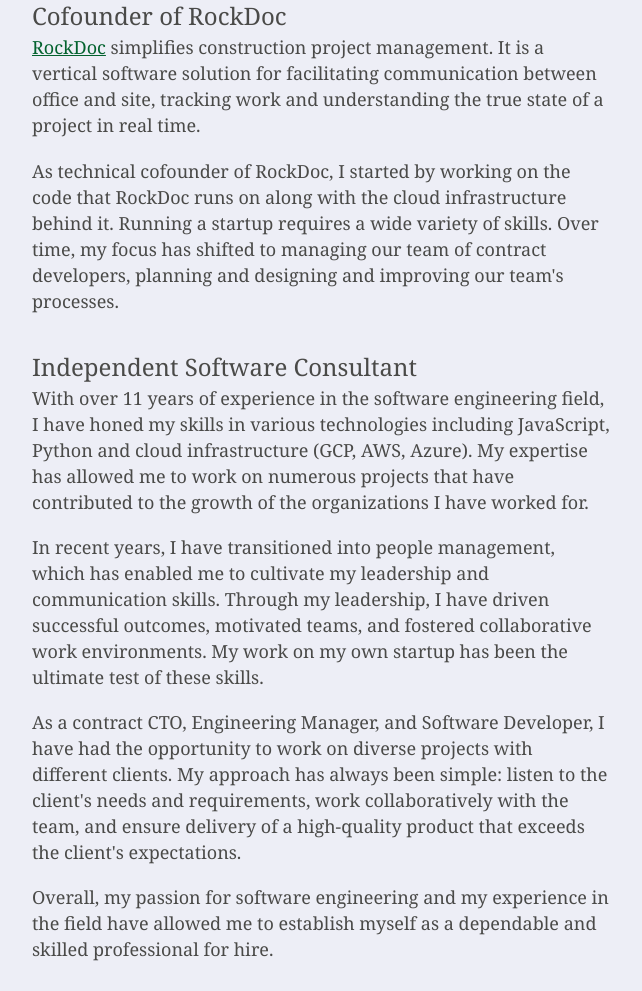
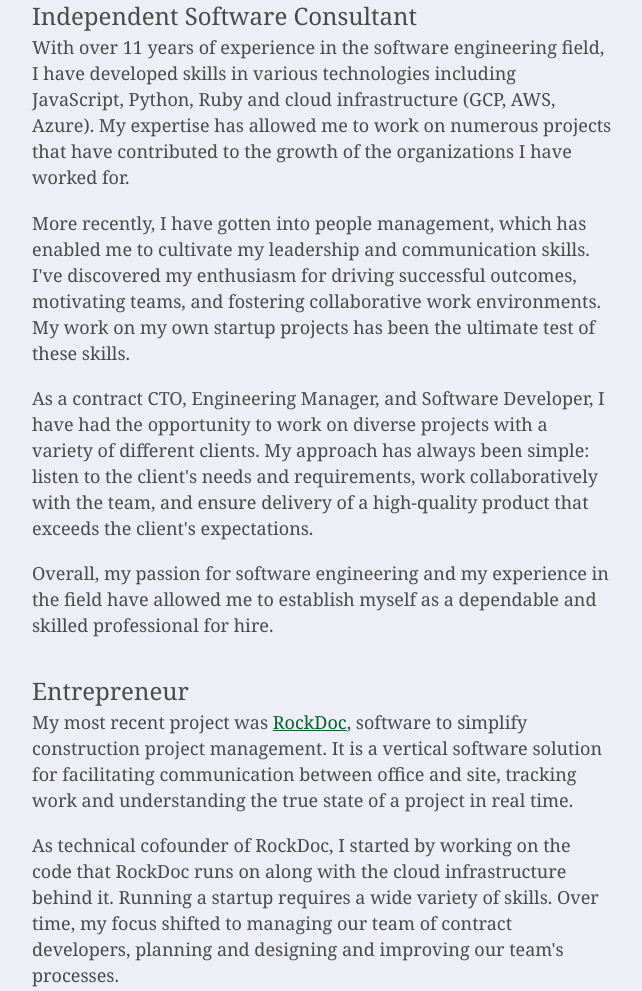
Before and after one commit to thetylerwolf/wolfdev-web, a plain HTML site: page index.html in a window 1280 px wide. Shown: the part 360-1351 px from the top of the page, without its empty margins (318-960 px from the left). Drawn offline with Linux system fonts and the light colour scheme.

Commit message:
copy update

```diff
--- a/index.html
+++ b/index.html
@@ -26,8 +26,8 @@
       <div class="header">
         <img src="images/headshot.jpg" class="avatar" alignt="left" />
         <p>
-          I am <a href="#rockdoc">cofounder of RockDoc</a>,
-          <a href="#contract">independent software consultant</a>,
+          I am <a href="#contract">an independent software consultant</a>,
+          <a href="#rockdoc">entrepreneur</a>,
           <a href="#dataviz">accomplished data visualization designer</a>,
           <a href="#product-design">former product designer</a>,
           <a href="#public-speaking">public speaker</a>, and
@@ -43,49 +43,52 @@
       </p>
     </header>
     <article>
-      <h2 id="rockdoc">Cofounder of RockDoc</h2>
-      <p>
-        <a href="https://rockdoc.se">RockDoc</a> simplifies construction project
-        management. It is a vertical software solution for facilitating
-        communication between office and site, tracking work and understanding
-        the true state of a project in real time.
-      </p>
-      <p>
-        As technical cofounder of RockDoc, I started by working on the code that
-        RockDoc runs on along with the cloud infrastructure behind it. Running a
-        startup requires a wide variety of skills. Over time, my focus has
-        shifted to managing our team of contract developers, planning and
-        designing and improving our team's processes.
-      </p>
       <h2 id="contract">Independent Software Consultant</h2>
       <p>
         With over 11 years of experience in the software engineering field, I
-        have honed my skills in various technologies including JavaScript,
-        Python and cloud infrastructure (GCP, AWS, Azure). My expertise has
-        allowed me to work on numerous projects that have contributed to the
+        have developed skills in various technologies including JavaScript,
+        Python, Ruby and cloud infrastructure (GCP, AWS, Azure). My expertise
+        has allowed me to work on numerous projects that have contributed to the
         growth of the organizations I have worked for.
       </p>
 
       <p>
-        In recent years, I have transitioned into people management, which has
-        enabled me to cultivate my leadership and communication skills. Through
-        my leadership, I have driven successful outcomes, motivated teams, and
-        fostered collaborative work environments. My work on my own startup has
-        been the ultimate test of these skills.
+        More recently, I have gotten into people management, which has enabled
+        me to cultivate my leadership and communication skills. I've discovered
+        my enthusiasm for driving successful outcomes, motivating teams, and
+        fostering collaborative work environments. My work on my own startup
+        projects has been the ultimate test of these skills.
       </p>
 
       <p>
         As a contract CTO, Engineering Manager, and Software Developer, I have
-        had the opportunity to work on diverse projects with different clients.
-        My approach has always been simple: listen to the client's needs and
-        requirements, work collaboratively with the team, and ensure delivery of
-        a high-quality product that exceeds the client's expectations.
+        had the opportunity to work on diverse projects with a variety of
+        different clients. My approach has always been simple: listen to the
+        client's needs and requirements, work collaboratively with the team, and
+        ensure delivery of a high-quality product that exceeds the client's
+        expectations.
       </p>
 
       <p>
         Overall, my passion for software engineering and my experience in the
         field have allowed me to establish myself as a dependable and skilled
         professional for hire.
+      </p>
+
+      <h2 id="rockdoc">Entrepreneur</h2>
+      <p>
+        My most recent project was <a href="https://rockdoc.se">RockDoc</a>,
+        software to simplify construction project management. It is a vertical
+        software solution for facilitating communication between office and
+        site, tracking work and understanding the true state of a project in
+        real time.
+      </p>
+      <p>
+        As technical cofounder of RockDoc, I started by working on the code that
+        RockDoc runs on along with the cloud infrastructure behind it. Running a
+        startup requires a wide variety of skills. Over time, my focus shifted
+        to managing our team of contract developers, planning and designing and
+        improving our team's processes.
       </p>
 
       <h2 id="dataviz">Accomplished Data Visualization Designer</h2>
```
